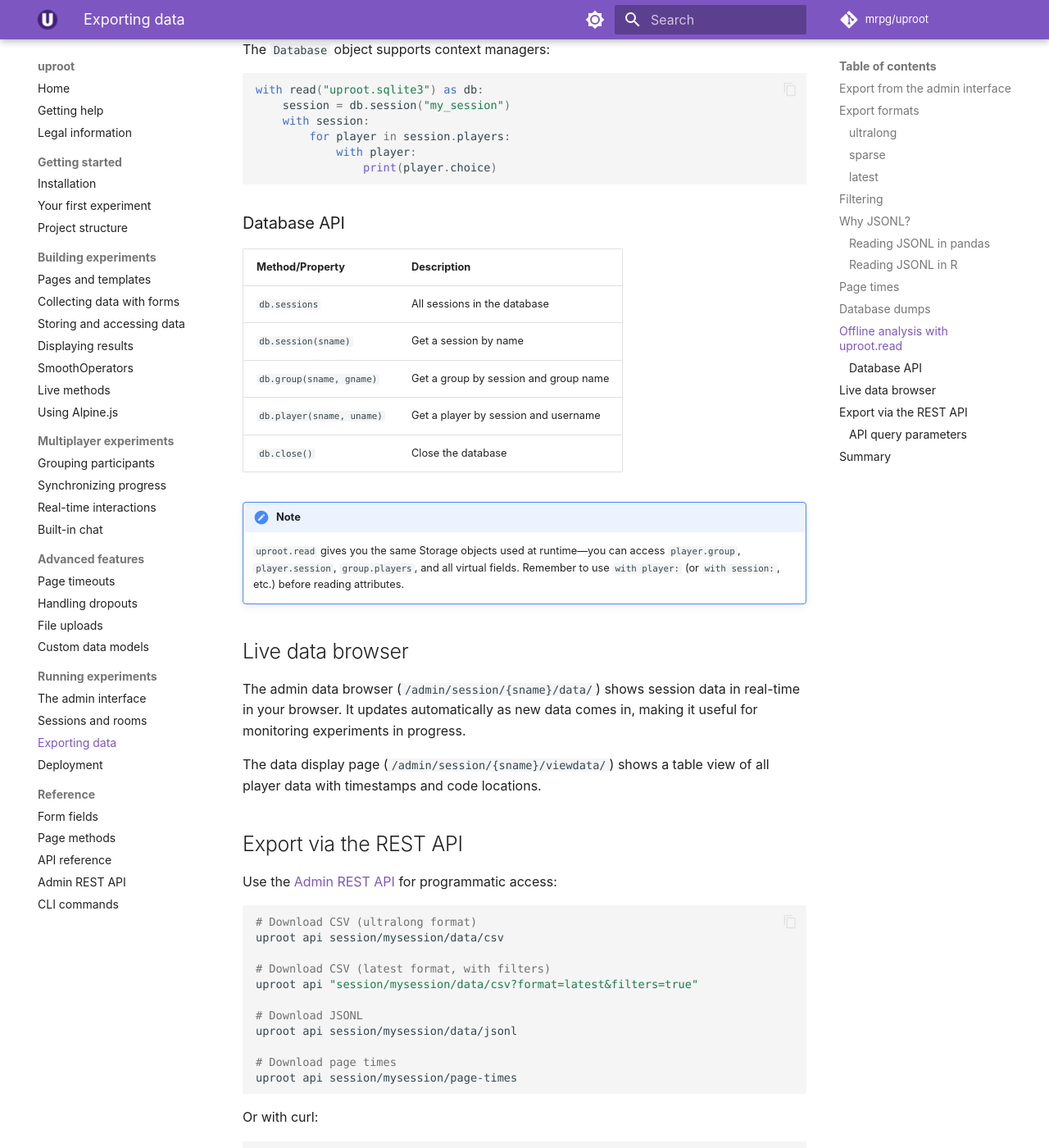
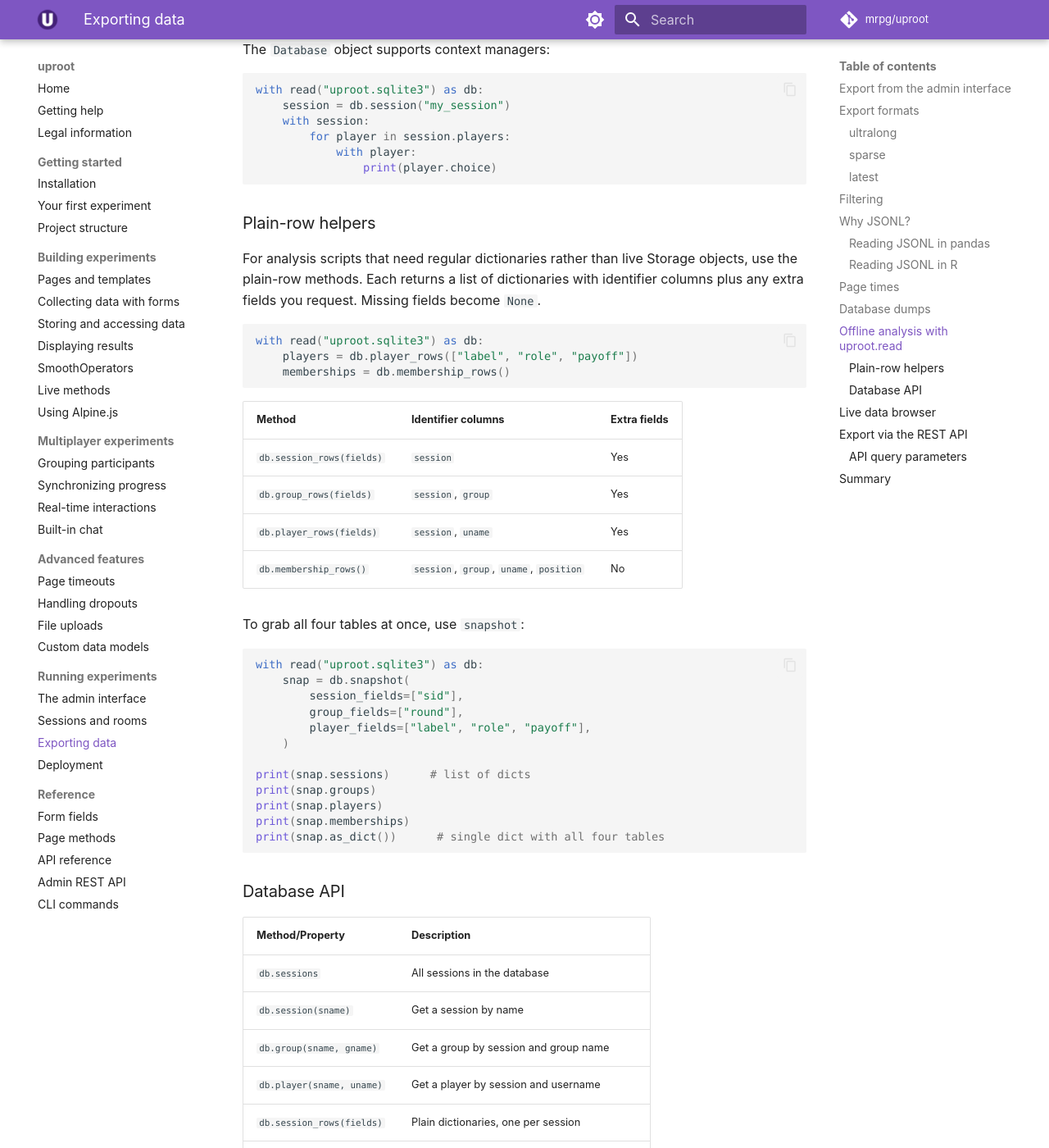
Before and after one commit to mrpg/uproot-docs, an MkDocs documentation site: the page built from docs/running/export.md, in a window 1280 px wide and 1400 px high, scrolled down 4143 px. Shown: the whole window at 82% size. Built offline with MkDocs 1.6.1 and Material for MkDocs 9.7.7, drawn with Linux system fonts in a browser that asks for light colours; comment, search, counter and statistics services are not loaded; some of the changed text lies outside the part shown.

Commit message:
Discuss new plain-row helpers

````diff
--- a/docs/running/export.md
+++ b/docs/running/export.md
@@ -143,6 +143,40 @@ with read("uproot.sqlite3") as db:
                 print(player.choice)
 ```
 
+### Plain-row helpers
+
+For analysis scripts that need regular dictionaries rather than live Storage objects, use the plain-row methods. Each returns a list of dictionaries with identifier columns plus any extra fields you request. Missing fields become `None`.
+
+```python
+with read("uproot.sqlite3") as db:
+    players = db.player_rows(["label", "role", "payoff"])
+    memberships = db.membership_rows()
+```
+
+| Method | Identifier columns | Extra fields |
+|--------|--------------------|--------------|
+| `db.session_rows(fields)` | `session` | Yes |
+| `db.group_rows(fields)` | `session`, `group` | Yes |
+| `db.player_rows(fields)` | `session`, `uname` | Yes |
+| `db.membership_rows()` | `session`, `group`, `uname`, `position` | No |
+
+To grab all four tables at once, use `snapshot`:
+
+```python
+with read("uproot.sqlite3") as db:
+    snap = db.snapshot(
+        session_fields=["sid"],
+        group_fields=["round"],
+        player_fields=["label", "role", "payoff"],
+    )
+
+print(snap.sessions)      # list of dicts
+print(snap.groups)
+print(snap.players)
+print(snap.memberships)
+print(snap.as_dict())      # single dict with all four tables
+```
+
 ### Database API
 
 | Method/Property | Description |
@@ -151,10 +185,15 @@ with read("uproot.sqlite3") as db:
 | `db.session(sname)` | Get a session by name |
 | `db.group(sname, gname)` | Get a group by session and group name |
 | `db.player(sname, uname)` | Get a player by session and username |
+| `db.session_rows(fields)` | Plain dictionaries, one per session |
+| `db.group_rows(fields)` | Plain dictionaries, one per group |
+| `db.player_rows(fields)` | Plain dictionaries, one per player |
+| `db.membership_rows()` | Plain dictionaries, one per group membership |
+| `db.snapshot(...)` | All four plain-row tables as a `Snapshot` |
 | `db.close()` | Close the database |
 
 !!! note
-    `uproot.read` gives you the same Storage objects used at runtime—you can access `player.group`, `player.session`, `group.players`, and all virtual fields. Remember to use `with player:` (or `with session:`, etc.) before reading attributes.
+    `uproot.read` gives you the same Storage objects used at runtime—you can access `player.group`, `player.session`, `group.players`, and all virtual fields. Remember to use `with player:` (or `with session:`, etc.) before reading attributes. The plain-row helpers handle context management internally.
 
 ## Live data browser
 
````
